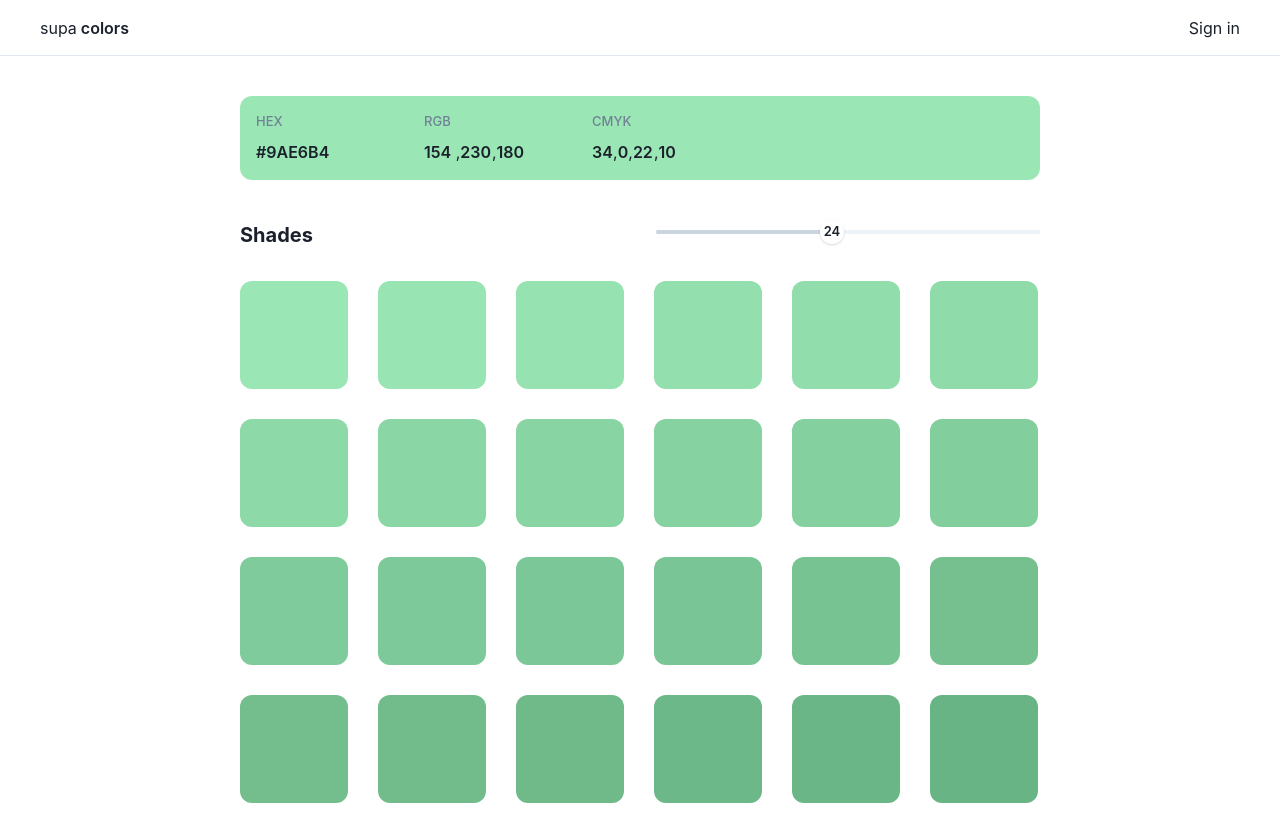
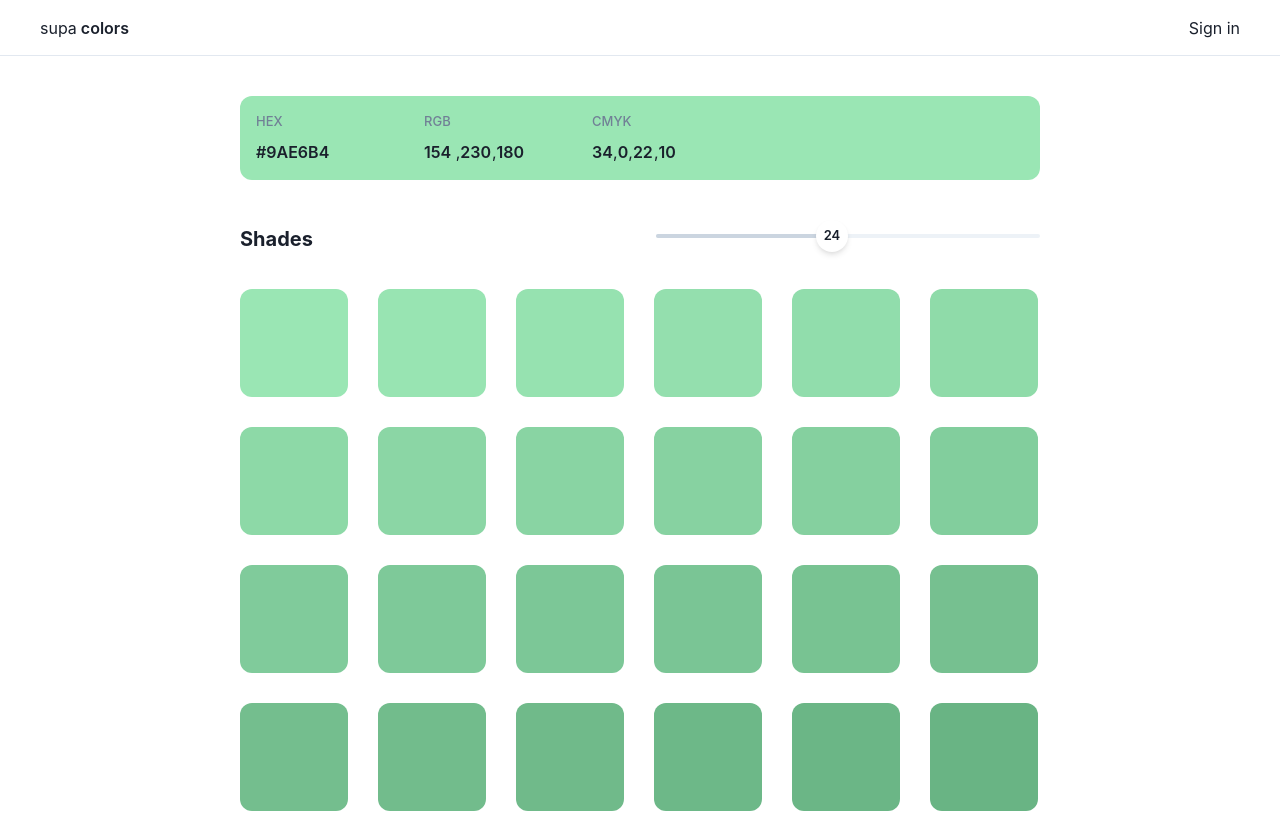
Before and after one commit to alexalannunes/chakra-theme-view, a React (Vite) app: page / in a window 1280 px wide. Built offline with nearby package versions, Linux system fonts and the light colour scheme.

Commit message:
increase slider counter ball

```diff
--- a/src/components/shades-range-slider.tsx
+++ b/src/components/shades-range-slider.tsx
@@ -27,7 +27,7 @@ export function ShadesRangeSlider({
         <RangeSliderTrack bg="gray.100">
           <RangeSliderFilledTrack bg="gray.300" />
         </RangeSliderTrack>
-        <RangeSliderThumb boxSize={6} index={0}>
+        <RangeSliderThumb boxSize={8} index={0} shadow={"md"}>
           <Text fontSize={"small"} fontWeight={"semibold"}>
             {value[0]}
           </Text>
```
